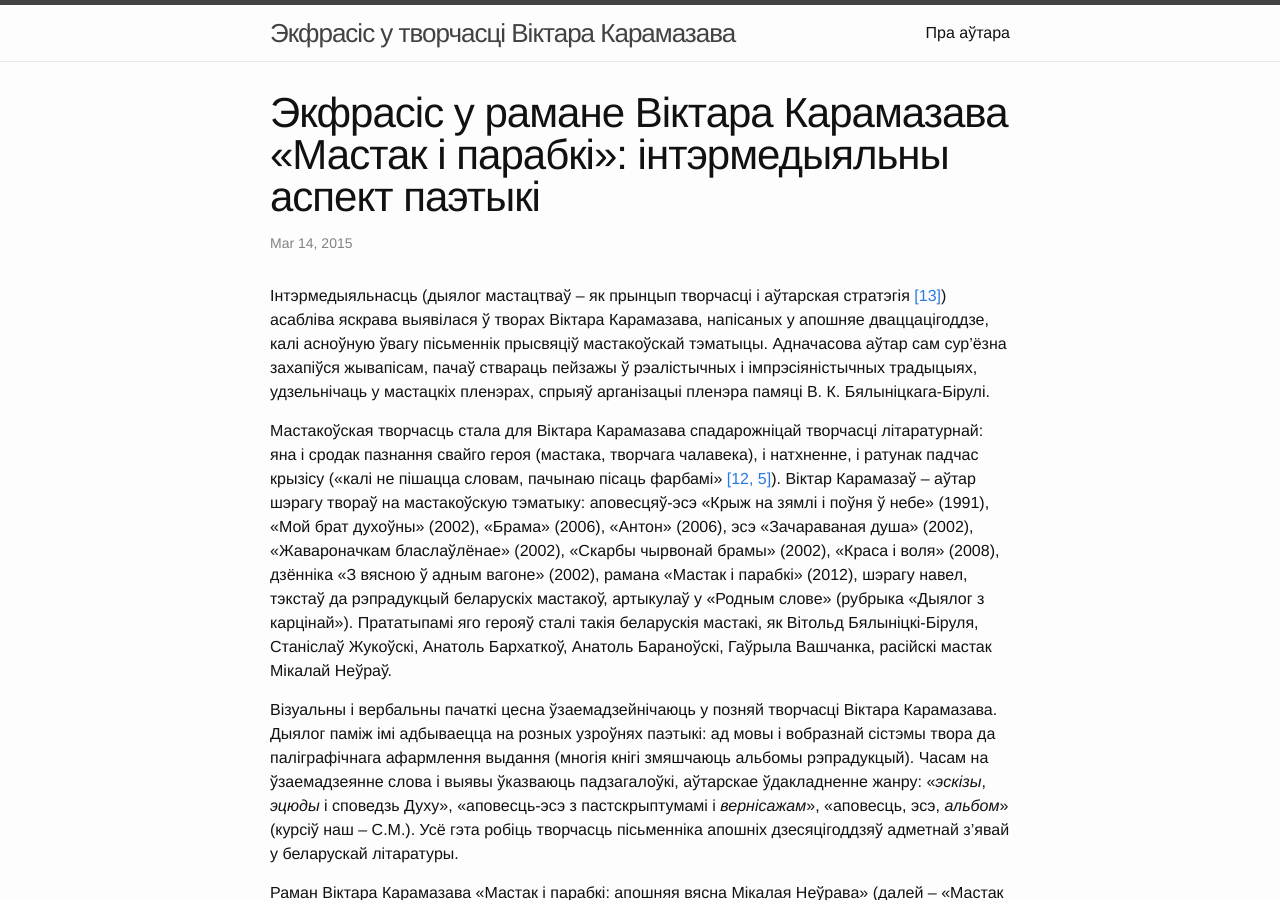
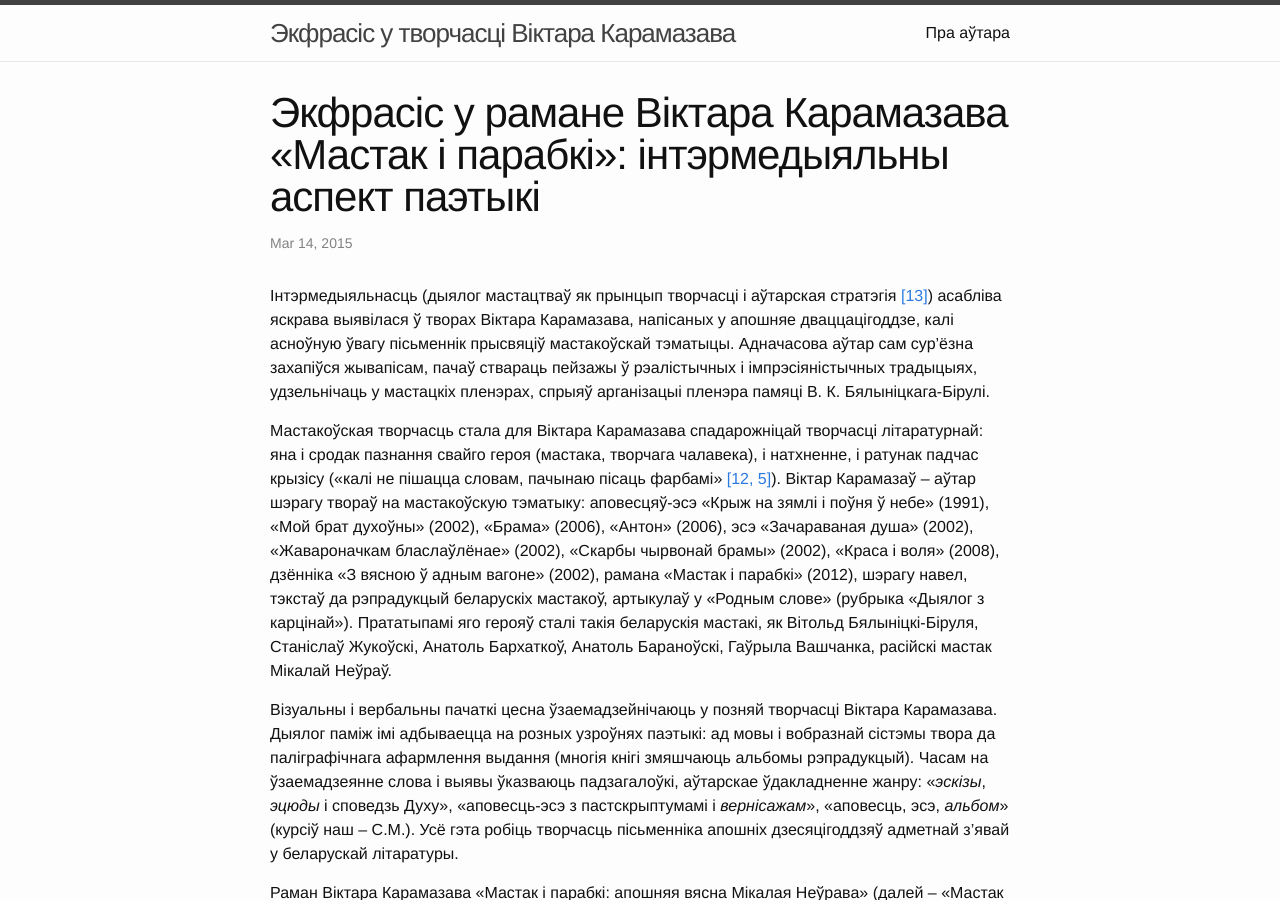
Before and after one commit to mkozhukh/ekfrasis, a Jekyll site: the page built from _posts/2015-03-14-ekfrasis-mastak-i-parabki.md, in a window 1280 px wide and 900 px high. Built offline with Jekyll 4.4.1, drawn with Linux system fonts in a browser that asks for light colours.

```diff
--- a/_posts/2015-03-14-ekfrasis-mastak-i-parabki.md
+++ b/_posts/2015-03-14-ekfrasis-mastak-i-parabki.md
@@ -6,7 +6,7 @@ categories: Экфразіс Карамазаў
 ---
 
 
-Інтэрмедыяльнасць (дыялог мастацтваў – як прынцып творчасці і аўтарская стратэгія  [[13]](#kn13)) асабліва яскрава выявілася ў творах Віктара Карамазава, напісаных у апошняе дваццацігоддзе, калі асноўную ўвагу пісьменнік прысвяціў мастакоўскай тэматыцы. Адначасова аўтар сам сур’ёзна захапіўся жывапісам, пачаў ствараць пейзажы ў рэалістычных і імпрэсіяністычных традыцыях, удзельнічаць у мастацкіх пленэрах, спрыяў арганізацыі пленэра памяці В. К. Бялыніцкага-Бірулі.
+Інтэрмедыяльнасць (дыялог мастацтваў як прынцып творчасці і аўтарская стратэгія  [[13]](#kn13)) асабліва яскрава выявілася ў творах Віктара Карамазава, напісаных у апошняе дваццацігоддзе, калі асноўную ўвагу пісьменнік прысвяціў мастакоўскай тэматыцы. Адначасова аўтар сам сур’ёзна захапіўся жывапісам, пачаў ствараць пейзажы ў рэалістычных і імпрэсіяністычных традыцыях, удзельнічаць у мастацкіх пленэрах, спрыяў арганізацыі пленэра памяці В. К. Бялыніцкага-Бірулі.
 
 Мастакоўская творчасць стала для Віктара Карамазава спадарожніцай творчасці літаратурнай: яна і сродак пазнання свайго героя (мастака, творчага чалавека), і натхненне, і ратунак падчас крызісу («калі не пішацца словам, пачынаю пісаць фарбамі» [[12, 5]](#kn12)). Віктар Карамазаў – аўтар шэрагу твораў на  мастакоўскую тэматыку: аповесцяў-эсэ «Крыж на зямлі і поўня ў небе» (1991), «Мой брат духоўны» (2002), «Брама» (2006), «Антон» (2006), эсэ «Зачараваная душа» (2002), «Жавароначкам бласлаўлёнае» (2002), «Скарбы чырвонай брамы» (2002), «Краса і воля» (2008), дзённіка «З вясною ў адным вагоне» (2002), рамана «Мастак і парабкі» (2012), шэрагу навел, тэкстаў да рэпрадукцый беларускіх мастакоў, артыкулаў у «Родным слове» (рубрыка «Дыялог з карцінай»). Прататыпамі яго герояў сталі такія беларускія мастакі, як Вітольд Бялыніцкі-Біруля, Станіслаў Жукоўскі, Анатоль Бархаткоў, Анатоль Бараноўскі, Гаўрыла Вашчанка, расійскі мастак Мікалай Неўраў.
 
@@ -46,6 +46,7 @@ categories: Экфразіс Карамазаў
 
 
 Літаратура:
+
 <a name='kn1'></a>1.	Архитектоника / Власов В.Г.  Новый энциклопедический словарь изобразительного искусства: В 10 т. – т.1 – Спб.: Азбука-классика, 2004-2009. – с. 485-487
 
 <a name='kn2'></a>2.	Брагинская Н.В. Экфрасис как тип текста (к проблеме структурной классификации) // Славянское и балканское языкознание. Карпато-восточнославянские параллели. Структура балканского текста. – М., 1977. – С. 259-283
```
